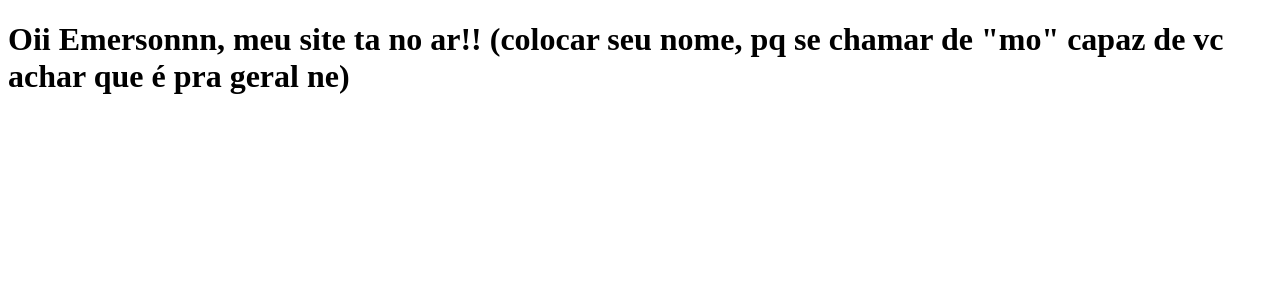
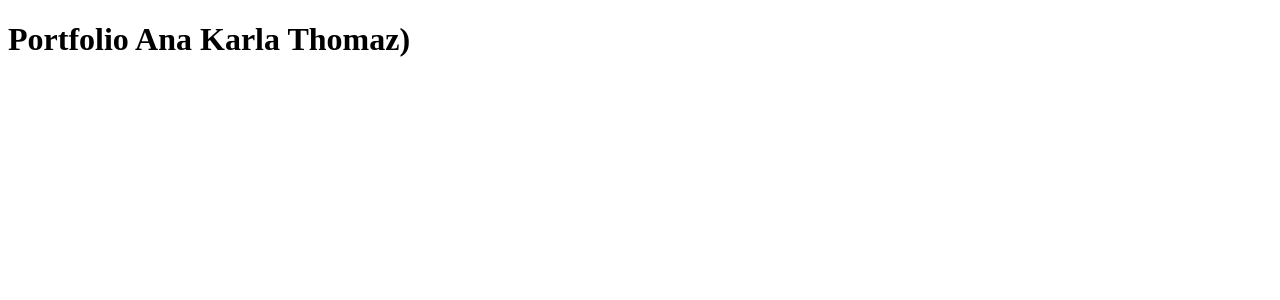
Before and after one commit to anathomaz2/projeto-tabnews, a Next.js app: page / in a window 1280 px wide. Shown: the top 300 px of the page. Built offline with nearby package versions, Linux system fonts and the light colour scheme.

Commit message:
define titulo oficial

```diff
--- a/pages/index.js
+++ b/pages/index.js
@@ -1,5 +1,5 @@
 function Home() {
-  return <h1> Oii Emersonnn, meu site ta no ar!! (colocar seu nome, pq se chamar de "mo" capaz de vc achar que é pra geral ne) </h1>;
+  return <h1> Portfolio Ana Karla Thomaz) </h1>;
 }
 
 export default Home;
```
Also changed, not shown: 1 other file (tests, documents, lock files or other folders).
